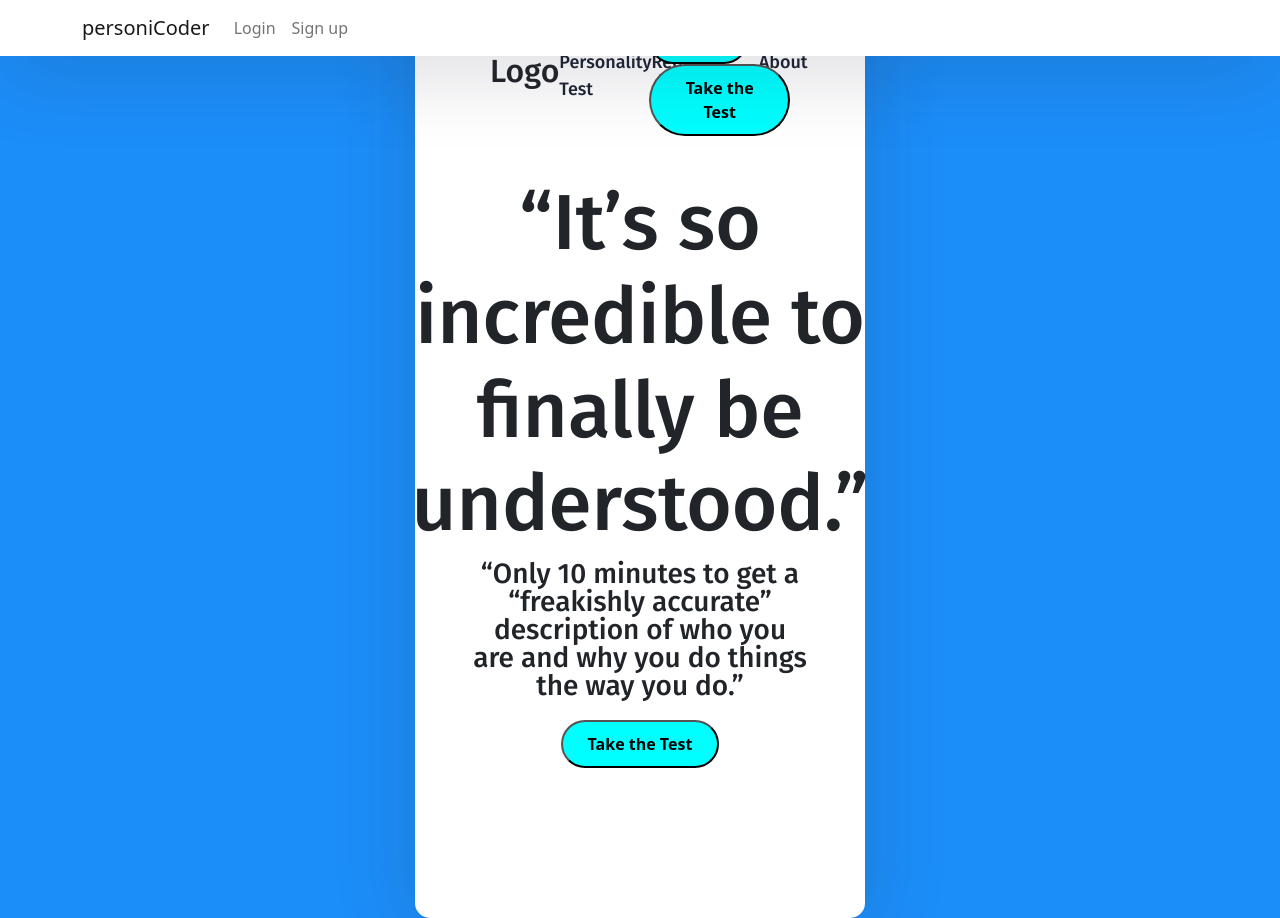
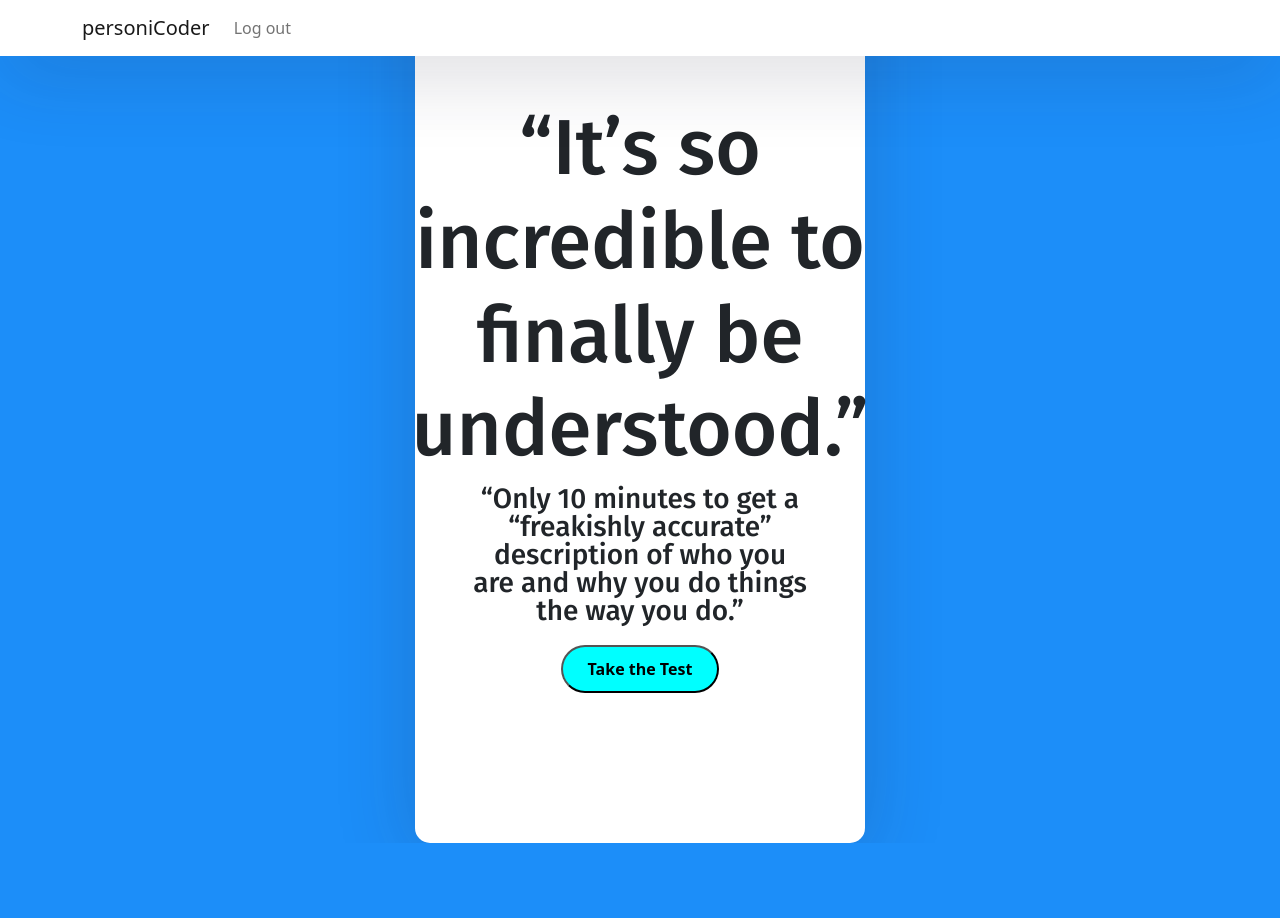
Before and after one commit to Muhammad-Sameed-Ansari/personicoder_fyp, a React (Create React App) app: page /page in a window 1280 px wide. After the commit the page ends 843 px from the top, so only its background shows below. Built offline with nearby package versions, Linux system fonts and the light colour scheme.

Commit message:
Navbar issue resolved

```diff
--- a/src/App.js
+++ b/src/App.js
@@ -1,6 +1,6 @@
 import './App.css';
 import '../node_modules/bootstrap/dist/css/bootstrap.min.css'
-import { BrowserRouter as Router, Route, Routes, Link } from 'react-router-dom'
+import { BrowserRouter as Router, Route, Routes } from 'react-router-dom'
 import Login from './Login';
 import SignUp from './SignUp';
 import Page from './Page';
@@ -10,27 +10,6 @@ function App() {
     return (
         <Router>
       <div className="App">
-        <nav className="navbar navbar-expand-lg navbar-light fixed-top">
-          <div className="container">
-            <Link className="navbar-brand" to={'/sign-in'}>
-              personiCoder
-            </Link>
-            <div className="collapse navbar-collapse" id="navbarTogglerDemo02">
-              <ul className="navbar-nav ml-auto">
-                <li className="nav-item">
-                  <Link className="nav-link" to={'/sign-in'}>
-                    Login
-                  </Link>
-                </li>
-                <li className="nav-item">
-                  <Link className="nav-link" to={'/sign-up'}>
-                    Sign up
-                  </Link>
-                </li>
-              </ul>
-            </div>
-          </div>
-        </nav>
 
         <div className="auth-wrapper">
           <div className="auth-inner">
--- a/src/Login.js
+++ b/src/Login.js
@@ -4,6 +4,7 @@ import { auth } from './firebase';
 import './Login.css'
 import { useAuthState } from "react-firebase-hooks/auth";
 import { useNavigate } from "react-router-dom";
+import Navbar from './Navbar';
 
 
 export default function Login() {
@@ -18,7 +19,7 @@ export default function Login() {
           return;
         }
         if (user) navigate("/page");
-      }, [user, loading, navigate]);
+    }, [user, loading, navigate]);
 
 
     const handleLogIn = async () => {
@@ -34,7 +35,9 @@ export default function Login() {
     }
 
     return (
+
         <div>
+        <Navbar islogin={false} />
         <h3>Sign In</h3>
 
         <div className="mb-3">
--- /dev/null
+++ b/src/Navbar.js
@@ -0,0 +1,44 @@
+import React from 'react'
+import '../node_modules/bootstrap/dist/css/bootstrap.min.css'
+import { Link } from 'react-router-dom'
+import { signOut } from 'firebase/auth'
+import { auth } from './firebase'
+import { useNavigate } from "react-router-dom";
+
+export default function Navbar({ islogin }) {
+    const navigate = useNavigate();
+
+    const logOut = async () => {
+        await signOut(auth);
+        navigate("/sign-in");
+    }
+
+    return (
+        <nav className="navbar navbar-expand-lg navbar-light fixed-top">
+          <div className="container">
+            <Link className="navbar-brand" to={'/sign-in'}>
+              personiCoder
+            </Link>
+            <div className="collapse navbar-collapse" id="navbarTogglerDemo02">
+              <ul className="navbar-nav ml-auto">
+                {!islogin && <li className="nav-item">
+                    <Link className="nav-link" to={'/sign-in'}>
+                        Login
+                    </Link>
+                </li>}
+                {!islogin && <li className="nav-item">
+                    <Link className="nav-link" to={'/sign-up'}>
+                        Sign up
+                    </Link>
+                </li>}
+                {islogin && <li className="nav-item">
+                    <Link className="nav-link" onClick={logOut} >
+                        Log out
+                    </Link>
+                </li>}
+              </ul>
+            </div>
+          </div>
+        </nav>
+    )
+}
--- a/src/Page.js
+++ b/src/Page.js
@@ -1,11 +1,11 @@
 import React from 'react'
-import Header from './Header'
+import Navbar from './Navbar'
 import './Page.css'
 
 function Page() {
     return (
         <div>
-            <Header />
+            <Navbar islogin={true} />
             <div className='page'>
                 <h2 className='txt'>“It’s so incredible to finally be understood.”</h2>
                 <h3>“Only 10 minutes to get a “freakishly accurate” description of who you are and why you do things the way you do.”</h3>
--- a/src/SignUp.js
+++ b/src/SignUp.js
@@ -1,6 +1,7 @@
 import { createUserWithEmailAndPassword } from 'firebase/auth';
 import React, { useState } from 'react'
 import { auth } from './firebase';
+import Navbar from './Navbar';
 
 export default function SignUp() {
     const [username, setUsername] = useState('');
@@ -16,7 +17,8 @@ export default function SignUp() {
         }
     }
     return (
-    <form>
+    <div>
+        <Navbar islogin={false} />
         <h3>Sign Up</h3>
 
         <div className="mb-3">
@@ -60,6 +62,6 @@ export default function SignUp() {
         <p className="forgot-password text-right">
           Already registered <a href="/sign-in">sign in?</a>
         </p>
-      </form>
+      </div>
   )
 }
```
